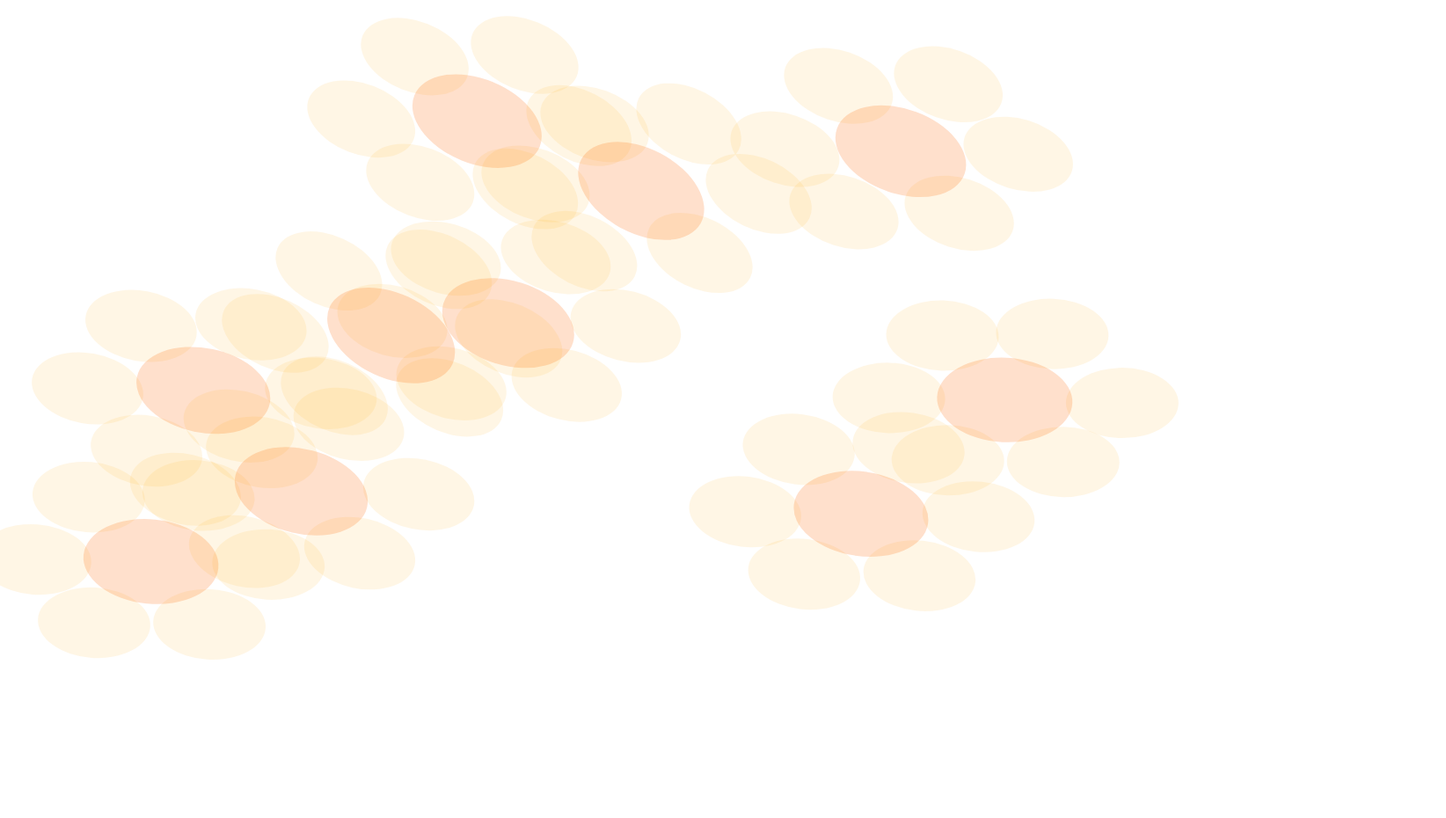
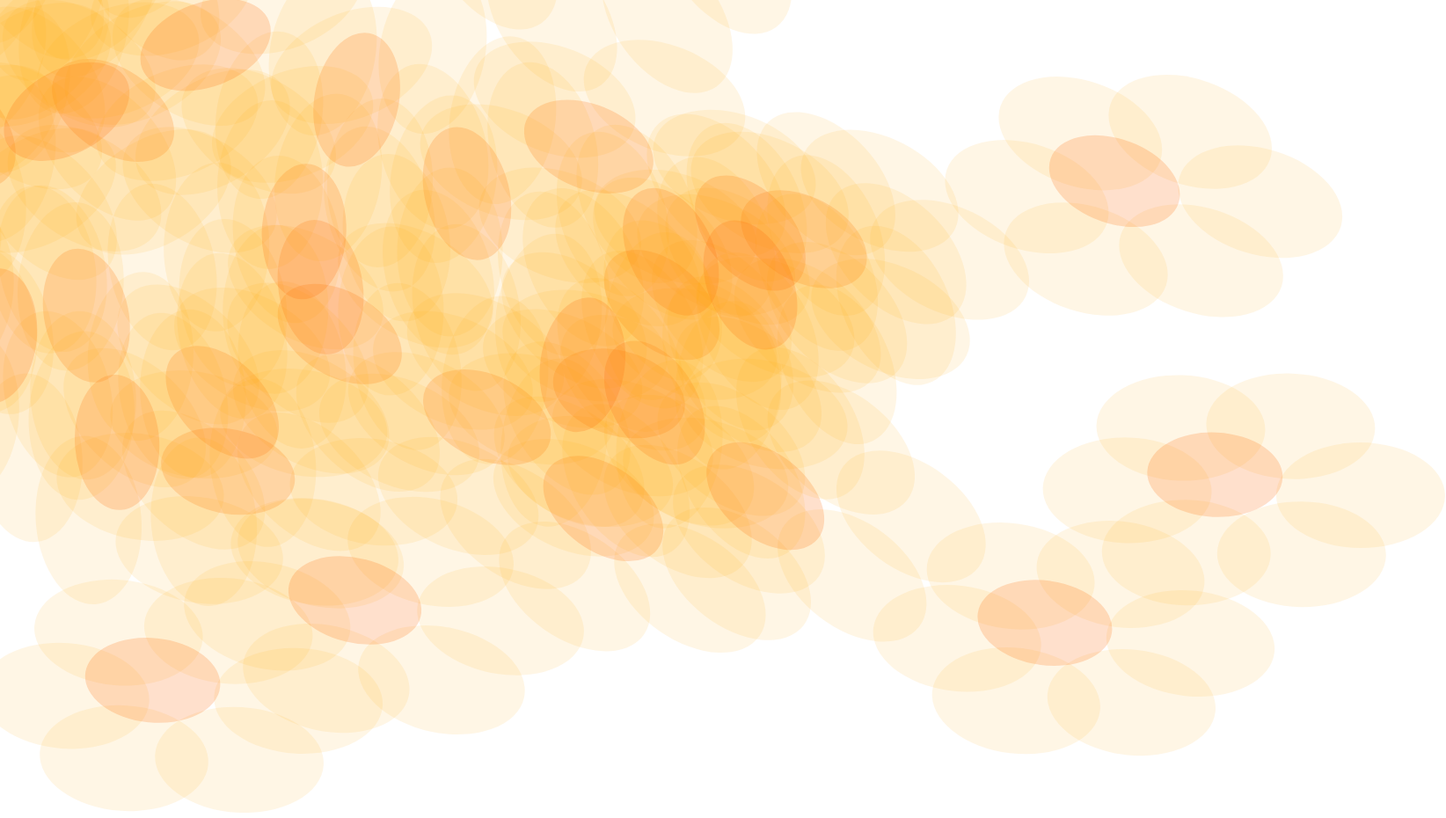
Before and after one commit to 9erl2/sample, a plain HTML site: page index.html in a window 1280 px wide. Shown: the whole page at 88% size, 1644 px wide, since content can reach past the window. Before the commit the page ends 800 px from the top, so only its background shows below. Drawn offline with Linux system fonts and the light colour scheme.

Commit message:
Update index.html

```diff
--- a/index.html
+++ b/index.html
@@ -15,19 +15,19 @@
 <body>
 <script>
 let texts = "";
-const numFlowers = 10;
+const numFlowers = 80;
 const petalsPerFlower = 6;
 for (let f = 0; f < numFlowers; f++) {
-    let centerX = Math.random() * 80 + 10;
-    let centerY = Math.random() * 80 + 10;
+    let centerX = Math.random() * 100 + 10;
+    let centerY = Math.random() * 100 + 10;
 
     for (let p = 0; p < petalsPerFlower; p++) {
         let angle = (Math.PI * 2 / petalsPerFlower) * p;
         let radius = 10;
         let x = centerX + Math.cos(angle) * radius;
         let y = centerY + Math.sin(angle) * radius;
-        let w = 10;
-        let h = 10;
+        let w = 15;
+        let h = 15;
         texts += `<div class='box'
                 style='left:${x}vw; top:${y}vh;
                 width:${w}vw; height:${h}vh;
@@ -56,39 +56,7 @@ function moveAndRotateWithMouse () {
         i++;
     });
 }
-setInterval(moveAndRotateWithMouse, 20);
-/* for (let i = 0; i < 100; i++) {
-    let x = Math.random()* 180;
-    let y = Math.random()* 180;
-    let w = 90 - i * 1.2;
-    let h = 90 - i * 1.2;
-    let deg = i * 2.75;
-    texts += `<div class='box'
-            style='left:${x}vw; top:${y}vh;
-            width:${w}vw; height:${h}vh;
-            transform:rotate(${deg}deg);
-            '></div>`;
-}
-document.write(texts);
-
-let mousex = 20, mousey = 20;
-document.addEventListener("mousemove", (e)=>{
-    mousex = e.clientX;
-    mousey = e.clientY;
-});
-function moveAndRotateWithMouse () {
-    let boxes = document.querySelectorAll(".box");
-    let i = 1;
-    boxes.forEach((_box) => {
-        let offsetX = (mousex - window.innerWidth / 2) * 0.010 * i;
-        let offsetY = (mousey - window.innerHeight / 2) * 0.010 * i;
-        let deg = i * (mousex * 0.05);
-        _box.style.transform = `translate(${offsetX}px, ${offsetY}px) rotate(${deg}deg)`;
-        i++;
-    });
-}
-setInterval(moveAndRotateWithMouse, 20);
-*/
+setInterval(moveAndRotateWithMouse, 10);
 </script>
 </body>
 </html>
```
